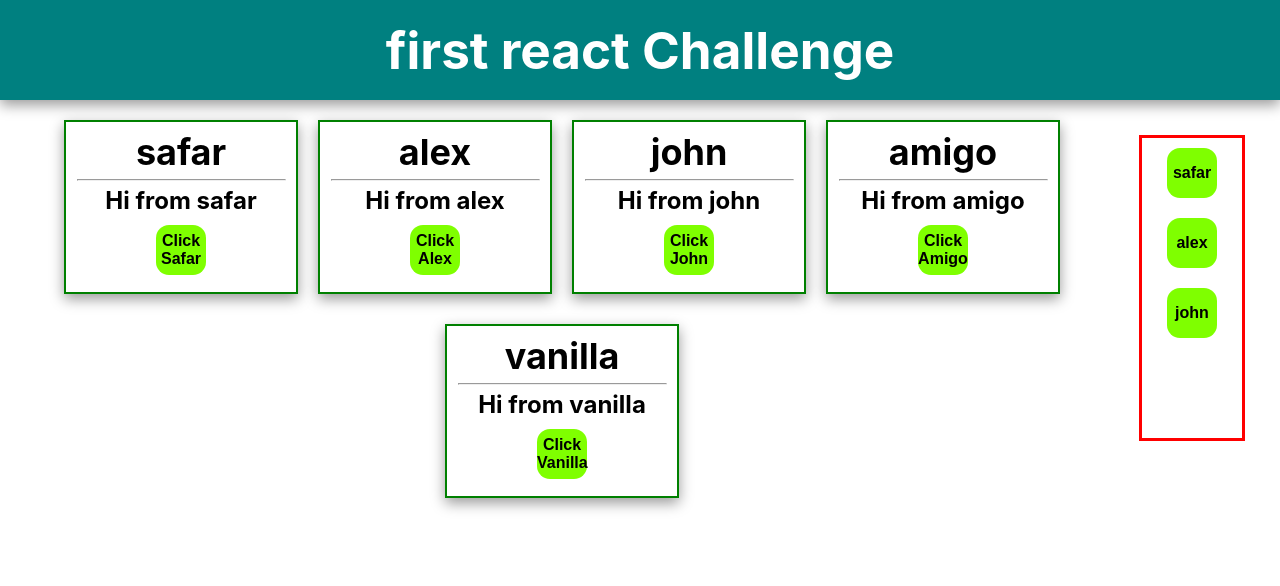
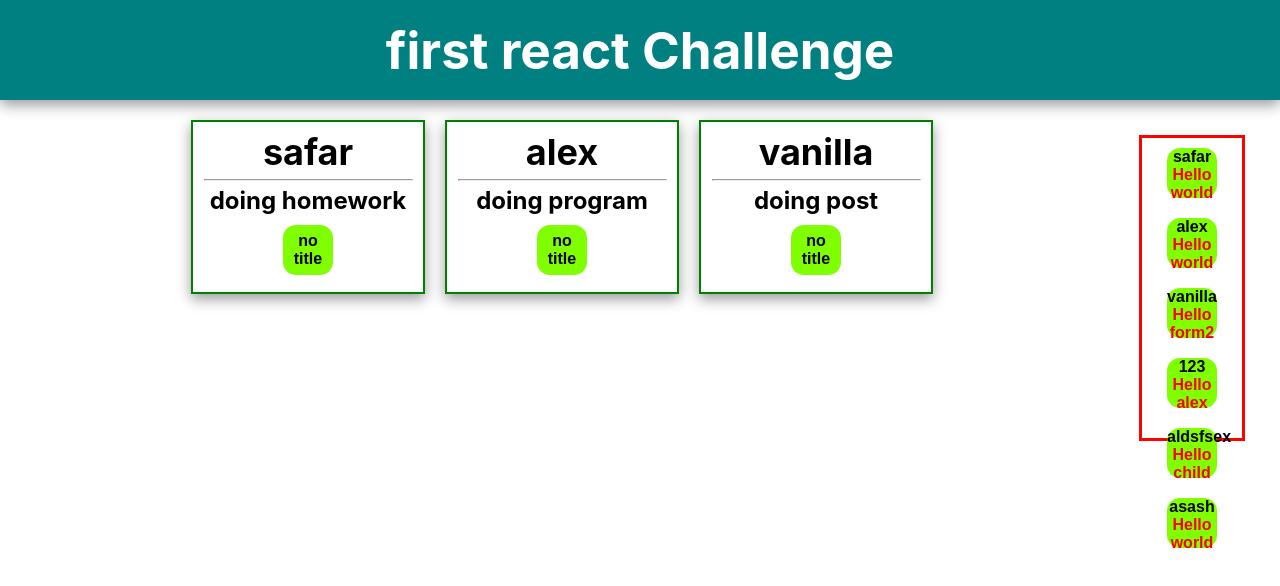
Before and after one commit to PrimeSafar/FirtsChallnage_ReactJs, a React (Create React App) app in the folder first_challange/: page / in a window 1280 px wide. Shown: the top 586 px of the page. Built offline with nearby package versions, Linux system fonts and the light colour scheme.

Commit message:
Add map for list render

```diff
--- a/first_challange/src/App.js
+++ b/first_challange/src/App.js
@@ -3,34 +3,47 @@ import "./App.css";
 import Header from "./Header";
 import Post from "./Post";
 import Side from "./Side";
-
+const showSide = true;
 function App() {
+  const myPostArr = [
+    { id: 1, name: "safar", content: "doing homework", title: "no title" },
+    { id: 2, name: "alex", content: "doing program", title: "no title" },
+    { id: 3, name: "vanilla", content: "doing post", title: "no title" },
+  ];
+  const myPostRender = myPostArr.map((post) => {
+    return (
+      <Post
+        key={post.id}
+        name={post.name}
+        content={post.content}
+        title={post.title}
+      />
+    );
+  });
   return (
     <div className="App">
       <Header />
       {/* Post  and Side Container  */}
+
       <div className={"Container"}>
-        {/* Post Container  */}
-        <div className={"post-main"}>
-         <Post name="safar" content="Hi from safar" title="Click Safar" />
-<Post name="alex" content="Hi from alex" title="Click Alex" />
-<Post name="john" content="Hi from john" title="Click John" />
-<Post name="amigo" content="Hi from amigo" title="Click Amigo" />
-<Post name="vanilla" content="Hi from vanilla" title="Click Vanilla" />
-
-
+        <div className={"post-main"}>{myPostRender}</div>
+        <div>
+          <AppSide />
         </div>
-        {/*  --Post Container --  */}
-
-        {/*  Side  Container   */}
-        <div>
-          <Side />
-        </div>
-        {/*  --Side Container --  */}
       </div>
       {/* --- Post  and Side Container---  */}
     </div>
   );
 }
-
+function AppSide() {
+  if (showSide) {
+    return <Side />;
+  } else {
+    return (
+      <div style={{ fontSize: "2rem", color: "black" }}>
+        Its False Condition{" "}
+      </div>
+    );
+  }
+}
 export default App;
--- a/first_challange/src/Button.js
+++ b/first_challange/src/Button.js
@@ -1,8 +1,12 @@
 import "./BUTTON.css"
-export default function Button({title="no title"}){
+export default function Button({title , children}){
+    if(!title){
+        return null
+    }
     return(
         <button>
                 {title}
+                {children}
             </button>
     );
 }
--- a/first_challange/src/Side.js
+++ b/first_challange/src/Side.js
@@ -1,11 +1,44 @@
-import "./Side.css"
+import "./Side.css";
 import Button from "./Button";
-export default function Side(){
-    return(
-        <div className={"side-div"}>
-            <Button title="safar" />
-            <Button title="alex" />
-            <Button title="john" />
-        </div>
+export default function Side() {
+  const myButton = [
+    {
+      id: 1,
+      title: "safar",
+      c: <div style={{ fontSize: "1rem", color: "red" }}>Hello world</div>,
+    },
+    {
+      id: 2,
+      title: "alex",
+      c: <div style={{ fontSize: "1rem", color: "red" }}>Hello world</div>,
+    },
+    {
+      id: 3,
+      title: "vanilla",
+      c: <div style={{ fontSize: "1rem", color: "red" }}>Hello form2</div>,
+    },
+    {
+      id: 4,
+      title: "123",
+      c: <div style={{ fontSize: "1rem", color: "red" }}>Hello alex</div>,
+    },
+    {
+      id: 5,
+      title: "aldsfsex",
+      c: <div style={{ fontSize: "1rem", color: "red" }}>Hello child</div>,
+    },
+    {
+      id: 6,
+      title: "asash",
+      c: <div style={{ fontSize: "1rem", color: "red" }}>Hello world</div>,
+    },
+  ];
+  const ListButton = myButton.map((but) => {
+    return (
+      <Button key={but.id} title={but.title}>
+        {but.c}
+      </Button>
     );
+  });
+  return <div className={"side-div"}>{ListButton}</div>;
 }
```
Also changed, not shown: first_challange/src/ternoray.txt (added).
